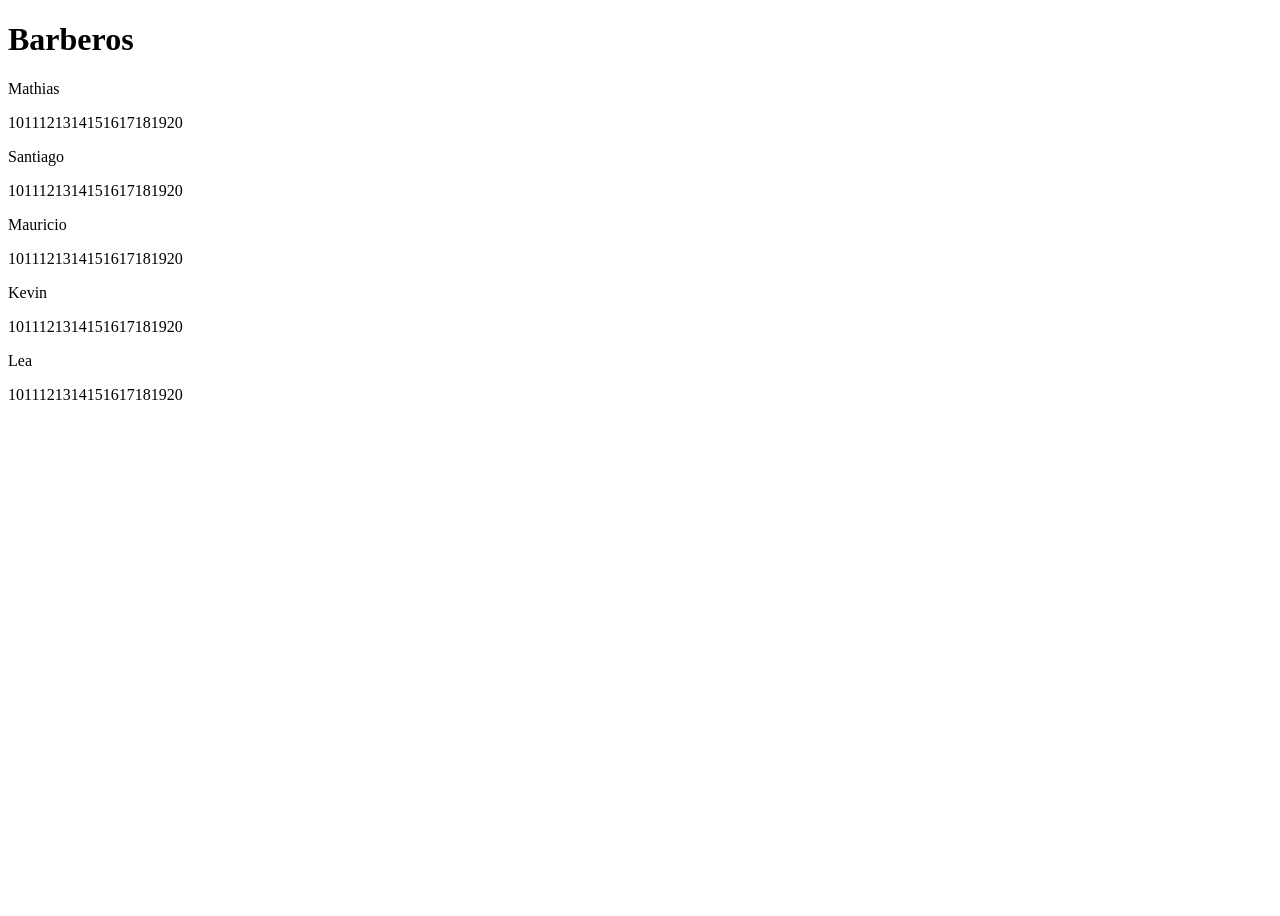
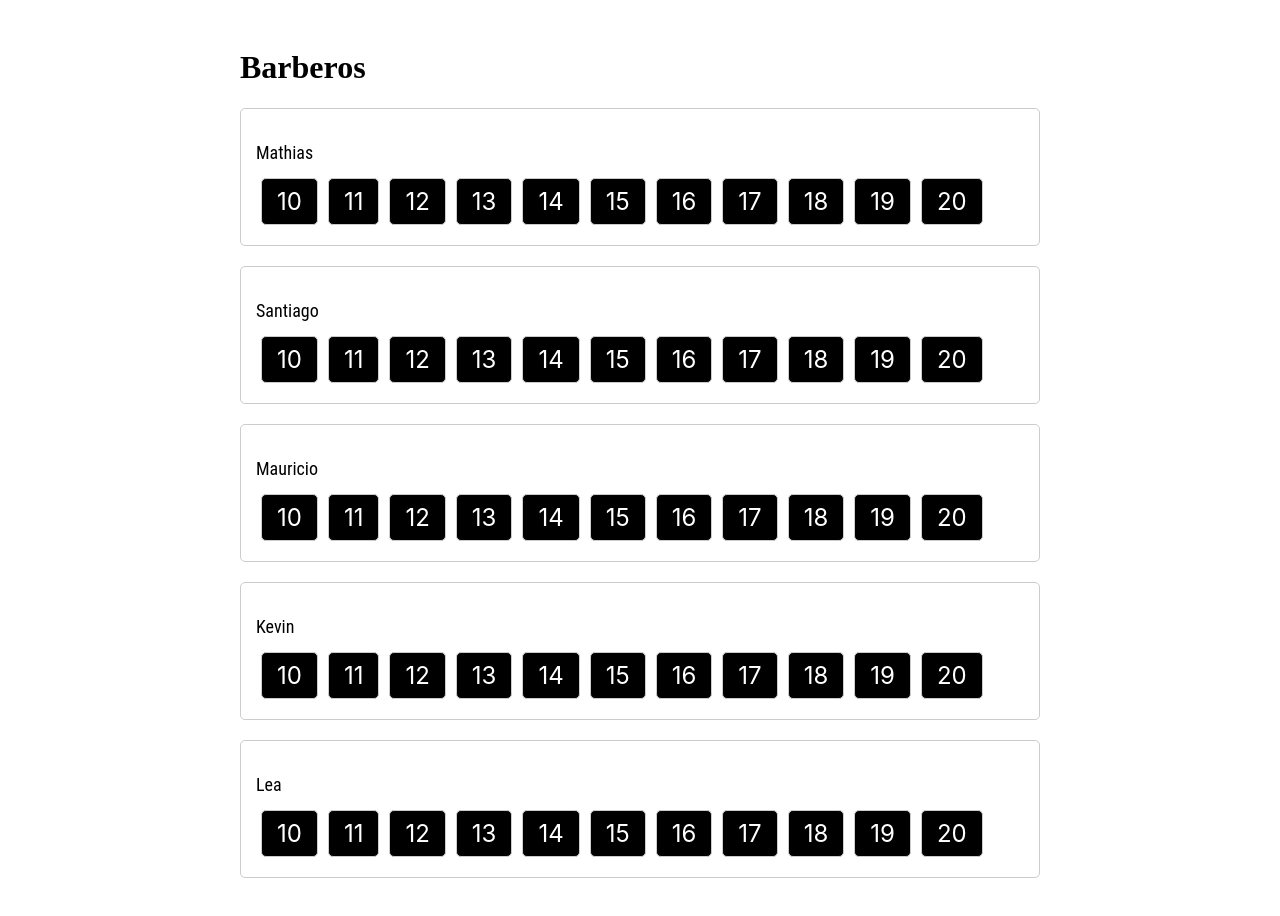
Before and after one commit to Mathias1108/agendaweb, a plain HTML site: page index.html in a window 1280 px wide. Before the commit the page ends 800 px from the top, so only its background shows below. Drawn offline with Linux system fonts and the light colour scheme.

Commit message:
Update styles.css

```diff
--- a/styles.css
+++ b/styles.css
@@ -1,64 +1,41 @@
-document.addEventListener('DOMContentLoaded', function() {
-  const barbersList = document.getElementById('barbers-list');
+.barbers {
+  max-width: 800px;
+  margin: 0 auto;
+  padding: 20px;
+}
 
-  // Nombres de los barberos
-  const barbersData = [
-    { name: 'Mathias', availability: true },
-    { name: 'Santiago', availability: true },
-    { name: 'Mauricio', availability: true },
-    { name: 'Kevin', availability: true },
-    { name: 'Lea', availability: true }
-  ];
+.barber {
+  border: 1px solid #ccc;
+  border-radius: 5px;
+  padding: 15px;
+  margin-bottom: 20px;
+}
+.barber p {
+  font-size: 18px;
+  margin-bottom: 10px;
+  font-family: 'Roboto Condensed', sans-serif; /* Usar Roboto Condensed como fuente */
+}
 
-  const horarios = ['10', '11', '12', '13', '14', '15', '16', '17', '18', '19', '20'];
+.horarios {
+  display: flex;
+  flex-wrap: wrap;
+}
 
-  // Función para renderizar los barberos
-  function renderBarbers() {
-    barbersList.innerHTML = '';
-    barbersData.forEach(barber => {
-      const barberElement = document.createElement('div');
-      barberElement.classList.add('barber');
-      barberElement.innerHTML = `
-        <p>${barber.name}</p>
-        <button class="reset-button">Reiniciar</button>
-      `;
-      const horariosElement = document.createElement('div');
-      horariosElement.classList.add('horarios');
-      horarios.forEach(horario => {
-        const span = document.createElement('span');
-        span.textContent = horario;
+/* styles.css */
+.horarios span {
+  background-color: #000; /* Color de fondo negro */
+  color: #fff; /* Color de texto blanco */
+  border: 1px solid #ccc;
+  border-radius: 5px;
+  padding: 8px 15px;
+  margin: 5px;
+  font-size: 24px; /* Aumentar el tamaño de la fuente */
+  font-family: -apple-system, BlinkMacSystemFont, 'Segoe UI', Roboto, Oxygen-Sans, Ubuntu, Cantarell, 'Helvetica Neue', sans-serif; /* Utilizar la fuente de iPhone */
+  cursor: pointer;
+}
 
-        // Verificar si hay un color guardado para este horario
-        const savedColor = localStorage.getItem(`${barber.name}-${horario}`);
-        if (savedColor) {
-          span.style.backgroundColor = savedColor;
-        }
 
-        span.addEventListener('click', function() {
-          const currentColor = span.style.backgroundColor;
-          const newColor = currentColor === 'green' ? '' : 'green';
-          span.style.backgroundColor = newColor;
+.horarios span.clicked {
+  background-color: #0f0; /* Cambiar el color al verde cuando se hace clic */
 
-          // Guardar el color modificado en el almacenamiento local
-          localStorage.setItem(`${barber.name}-${horario}`, newColor);
-        });
-        horariosElement.appendChild(span);
-      });
-      barberElement.appendChild(horariosElement);
-      barbersList.appendChild(barberElement);
-
-      // Agregar evento clic al botón "Reiniciar"
-      const resetButton = barberElement.querySelector('.reset-button');
-      resetButton.addEventListener('click', function() {
-        horariosElement.querySelectorAll('span').forEach(span => {
-          span.style.backgroundColor = '#000'; // Color inicial negro
-          const horario = span.textContent;
-          localStorage.setItem(`${barber.name}-${horario}`, ''); // Limpiar el almacenamiento local
-        });
-      });
-    });
-  }
-
-  // Renderizar barberos al cargar la página
-  renderBarbers();
-});
+}
```
